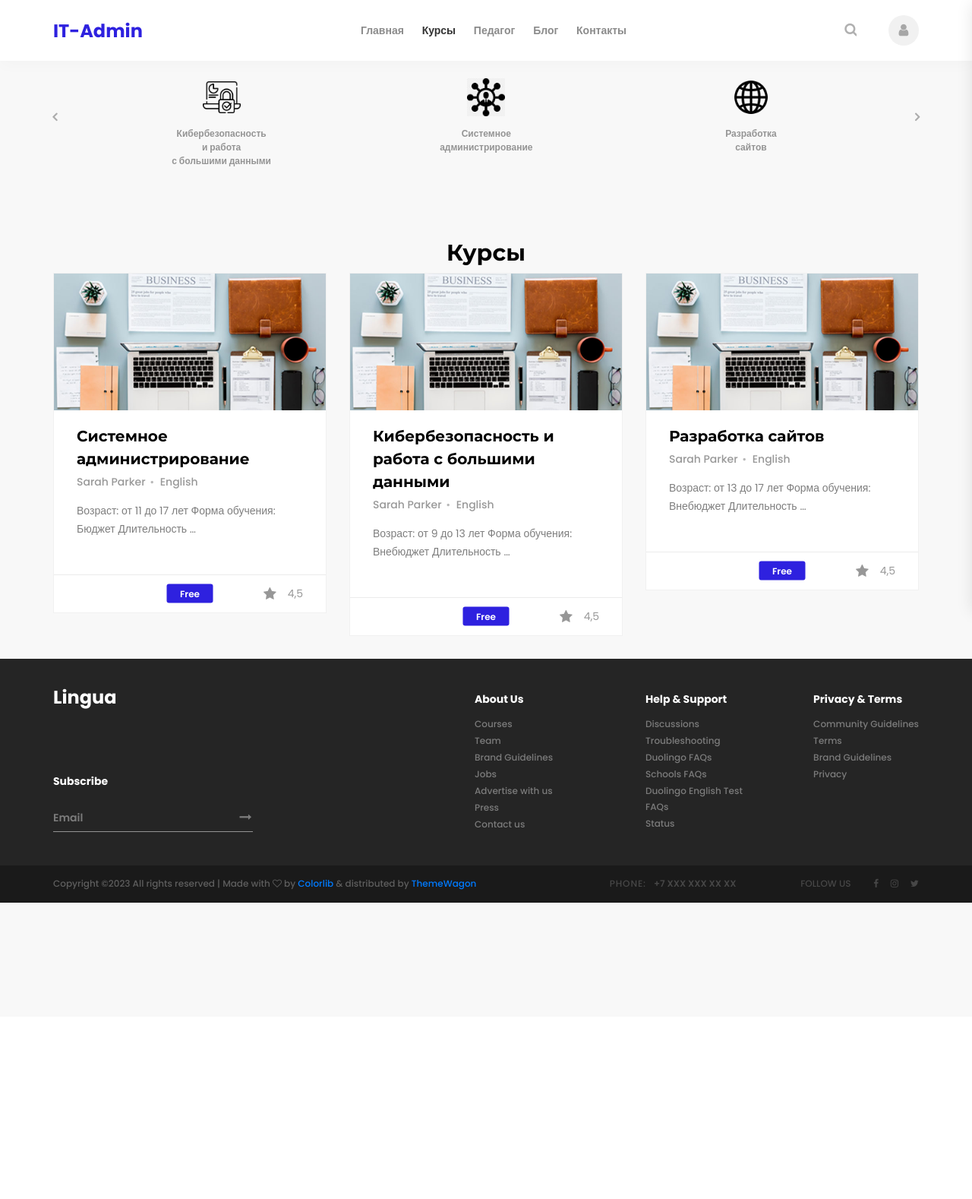
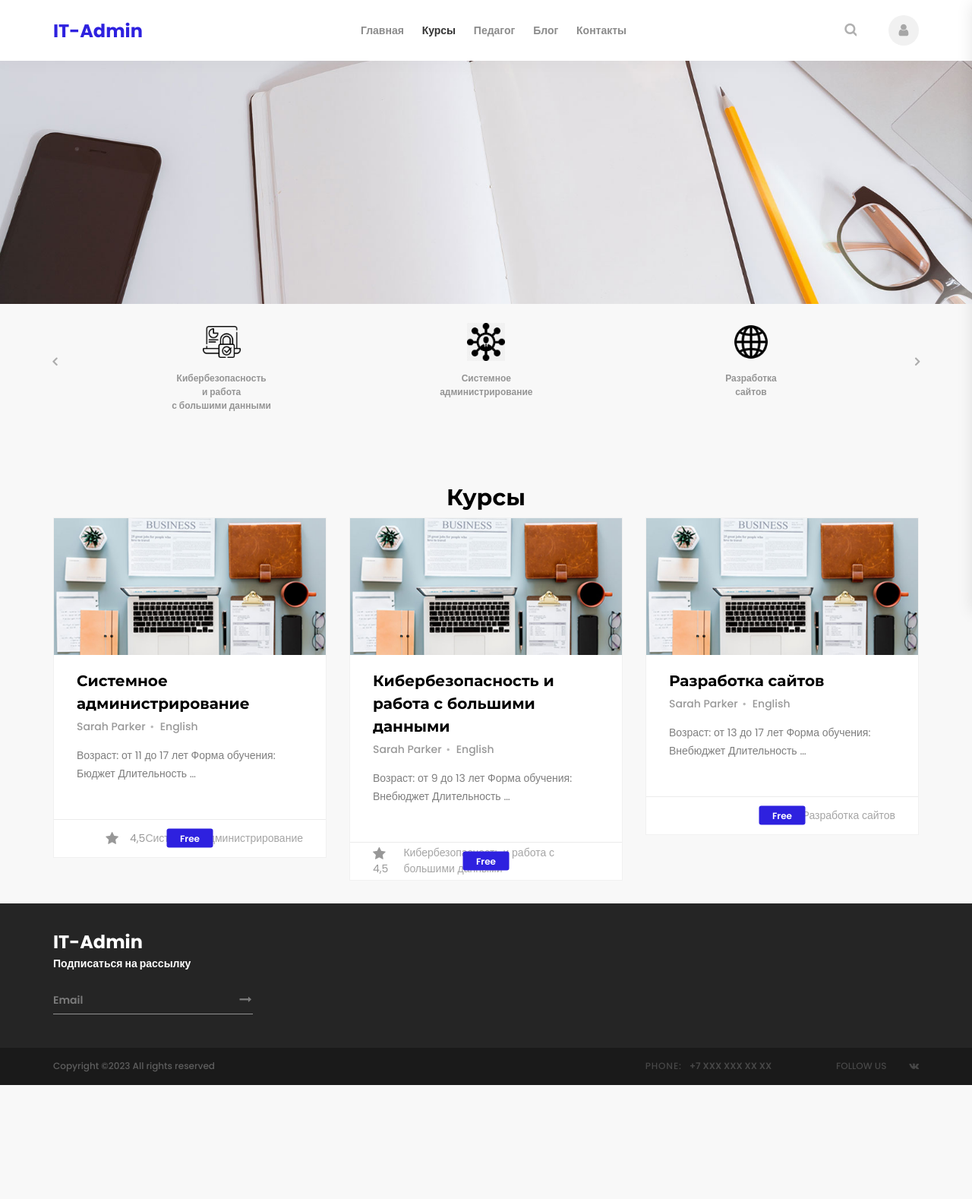
Before and after one commit to Thinker90/SiteForCourses, a Django app: page /page/courses in a window 1280 px wide. Shown: the whole page at 76% size. Before the commit the page ends 1188 px from the top, so only its background shows below. Run offline with Django 4.2, Linux system fonts and the light colour scheme; data comes from the database, SQL or seed files in the repository; both versions use the stored data as it was after the commit; some libraries are stand-ins or nearby versions.

Commit message:
17412004

```diff
--- a/MySite/main/static/styles/course.css
+++ b/MySite/main/static/styles/course.css
@@ -146,6 +146,7 @@
 {
 
 }
+
 .form-control
 {
 	color: #db5246;
@@ -928,6 +929,7 @@
 .home
 {
 	width: 100%;
+	height:300px;
 	background: #f1f1f1;
 }
 .breadcrumbs_container
--- a/MySite/main/static/styles/courses.css
+++ b/MySite/main/static/styles/courses.css
@@ -919,10 +919,21 @@
 /*********************************
 5. Home
 *********************************/
+.home_background {
+    position: absolute;
+    top: 0;
+    left: 0;
+    width: 100%;
+    height: 100%;
+    background-repeat: no-repeat;
+    background-size: cover;
+    background-position: center center;
+  }
 
 .home
 {
 	width: 100%;
+	height:400px;
 	background: #f1f1f1;
 }
 .breadcrumbs_container
@@ -981,10 +992,14 @@
 6. Language
 *********************************/
 
+.cont{
+    padding: 50px 0;
+}
+
+
 .language
 {
 	width: 100%;
-	padding-top: 78px;
 	padding-bottom: 50px;
 	background: #f8f8f8;
 }
--- a/MySite/main/templates/base.html
+++ b/MySite/main/templates/base.html
@@ -132,9 +132,24 @@
 			</div>
 		</div>
 	</div>
+	<div class="home">
+		<div class="home_background" style="background-image: url({% static 'images/index_background.jpg' %})">	</div>
+		<div class="home_content">
+			<div class="container">
+				<div class="row">
+					<div class="col text-center">
+						<h1 class="home_title">Learn Languages Easily</h1>
+						<div class="home_button trans_200"><a href="#">get started</a></div>
+					</div>
+				</div>
+			</div>
+		</div>
+	</div>
 
 
 {% block content %} {% endblock %}
+
+
 <!-- Footer -->
 
 	<footer class="footer">
@@ -145,57 +160,14 @@
 					<!-- Newsletter -->
 					<div class="col-lg-3 footer_col">
 						<div class="newsletter_container d-flex flex-column align-items-start justify-content-end">
-							<div class="footer_logo mb-auto"><a href="#">Lingua</a></div>
-							<div class="footer_title">Subscribe</div>
+							<div class="footer_logo mb-auto"><a href="#">IT-Admin</a></div>
+							<div class="footer_title">Подписаться на рассылку</div>
 							<form action="#" id="newsletter_form" class="newsletter_form">
 								<input type="email" class="newsletter_input" placeholder="Email" required="required">
 								<button class="newsletter_button"><i class="fa fa-long-arrow-right" aria-hidden="true"></i></button>
 							</form>
 						</div>
 					</div>
-
-					<!-- About -->
-					<div class="col-lg-2 offset-lg-3 footer_col">
-						<div>
-							<div class="footer_title">About Us</div>
-							<ul class="footer_list">
-								<li><a href="#">Courses</a></li>
-								<li><a href="#">Team</a></li>
-								<li><a href="#">Brand Guidelines</a></li>
-								<li><a href="#">Jobs</a></li>
-								<li><a href="#">Advertise with us</a></li>
-								<li><a href="#">Press</a></li>
-								<li><a href="#">Contact us</a></li>
-							</ul>
-						</div>
-					</div>
-
-					<!-- Help & Support -->
-					<div class="col-lg-2 footer_col">
-						<div class="footer_title">Help & Support</div>
-						<ul class="footer_list">
-							<li><a href="#">Discussions</a></li>
-							<li><a href="#">Troubleshooting</a></li>
-							<li><a href="#">Duolingo FAQs</a></li>
-							<li><a href="#">Schools FAQs</a></li>
-							<li><a href="#">Duolingo English Test FAQs</a></li>
-							<li><a href="#">Status</a></li>
-						</ul>
-					</div>
-
-					<!-- Privacy -->
-					<div class="col-lg-2 footer_col clearfix">
-						<div>
-							<div class="footer_title">Privacy & Terms</div>
-							<ul class="footer_list">
-								<li><a href="#">Community Guidelines</a></li>
-								<li><a href="#">Terms</a></li>
-								<li><a href="#">Brand Guidelines</a></li>
-								<li><a href="#">Privacy</a></li>
-							</ul>
-						</div>
-					</div>
-
 				</div>
 			</div>
 		</div>
@@ -204,17 +176,13 @@
 				<div class="row">
 					<div class="col">
 						<div class="copyright_content d-flex flex-md-row flex-column align-items-md-center align-items-start justify-content-start">
-							<div class="cr"><!-- Link back to Colorlib can't be removed. Template is licensed under CC BY 3.0. -->
-Copyright &copy;<script>document.write(new Date().getFullYear());</script> All rights reserved | Made with <i class="fa fa-heart-o" aria-hidden="true"></i> by <a href="https://colorlib.com" target="_blank">Colorlib</a> &amp; distributed by <a href="https://themewagon.com" target="_blank">ThemeWagon</a>
-<!-- Link back to Colorlib can't be removed. Template is licensed under CC BY 3.0. --></div>
+							<div class="cr">Copyright &copy;<script>document.write(new Date().getFullYear());</script> All rights reserved </div>
 							<div class="cr_right ml-md-auto">
 								<div class="footer_phone"><span class="cr_title">phone:</span>+7 XXX XXX XX XX</div>
 								<div class="footer_social">
 									<span class="cr_social_title">follow us</span>
 									<ul>
-										<li><a href="#"><i class="fa fa-facebook" aria-hidden="true"></i></a></li>
-										<li><a href="#"><i class="fa fa-instagram" aria-hidden="true"></i></a></li>
-										<li><a href="#"><i class="fa fa-twitter" aria-hidden="true"></i></a></li>
+										<li><a href="#"><i class="fa fa-vk" aria-hidden="true"></i></a></li>
 									</ul>
 								</div>
 							</div>
--- a/MySite/main/templates/contact.html
+++ b/MySite/main/templates/contact.html
@@ -3,7 +3,7 @@
 {% block title %}Контакты{% endblock %}
 {% block content %}
 <!-- Contact Map -->
-
+<div class = "cont">
 	<div class="contact_map">
 
 		<!-- Google Map -->
@@ -88,6 +88,7 @@
 			</div>
 		</div>
 	</div>
+</div>
 {% endblock %}
 
 {% block js %}
--- a/MySite/main/templates/courses.html
+++ b/MySite/main/templates/courses.html
@@ -2,25 +2,7 @@
 {% load static %}
 {% block title %}Курсы{% endblock %}
 {% block content %}
-<!-- Home -->
 
-	<div class="home">
-		<div class="breadcrumbs_container">
-			<div class="container">
-				<div class="row">
-					<div class="col">
-						<ul class="breadcrumbs_list d-flex flex-row align-items-center justify-content-start">
-							<li><a href="index.html">home</a></li>
-							<li><a href="courses.html">courses</a></li>
-							<li>english</li>
-						</ul>
-					</div>
-				</div>
-			</div>
-		</div>
-	</div>
-
-	<!-- Language -->
 {% include "scheme/carousel.html" %}
 	<!-- Courses -->
 
--- a/MySite/main/templates/index.html
+++ b/MySite/main/templates/index.html
@@ -3,9 +3,7 @@
 {% block title %}Главная{% endblock %}
 {% block content %}
 {% include "scheme/carousel.html" %}
-
-	<!-- Courses -->
-
+<!-- Courses -->
 	<div class="courses">
 		<div class="courses_background"></div>
 		<div class="container">
--- a/MySite/main/templates/scheme/single_post.html
+++ b/MySite/main/templates/scheme/single_post.html
@@ -17,6 +17,7 @@
         {% if post.type_id.id == 2 %}
 
           <div class="course_rating ml-auto"><i class="fa fa-star" aria-hidden="true"></i><span>4,5</span></div>
+          {{post.title}}
           <div class="course_mark course_free trans_200"><a href="#">Free</a></div>
         {% elif post.type_id.id == 1 %}
           <div class="news_mark course_free trans_200"><a href="#">Подробнее</a></div>
```
Also changed, not shown: MySite/main/templates/blog.html (+1 -7 lines), MySite/main/templates/instructors.html (+3 -7 lines), MySite/db.sqlite3.
